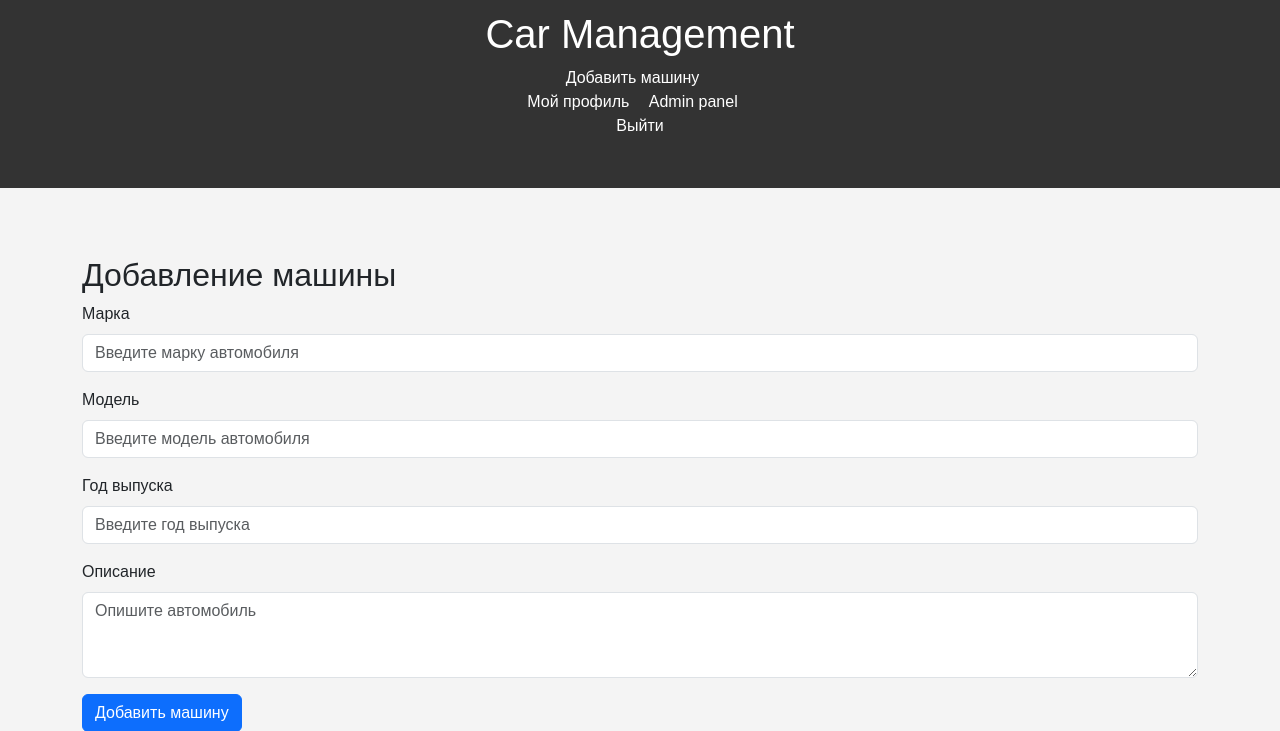
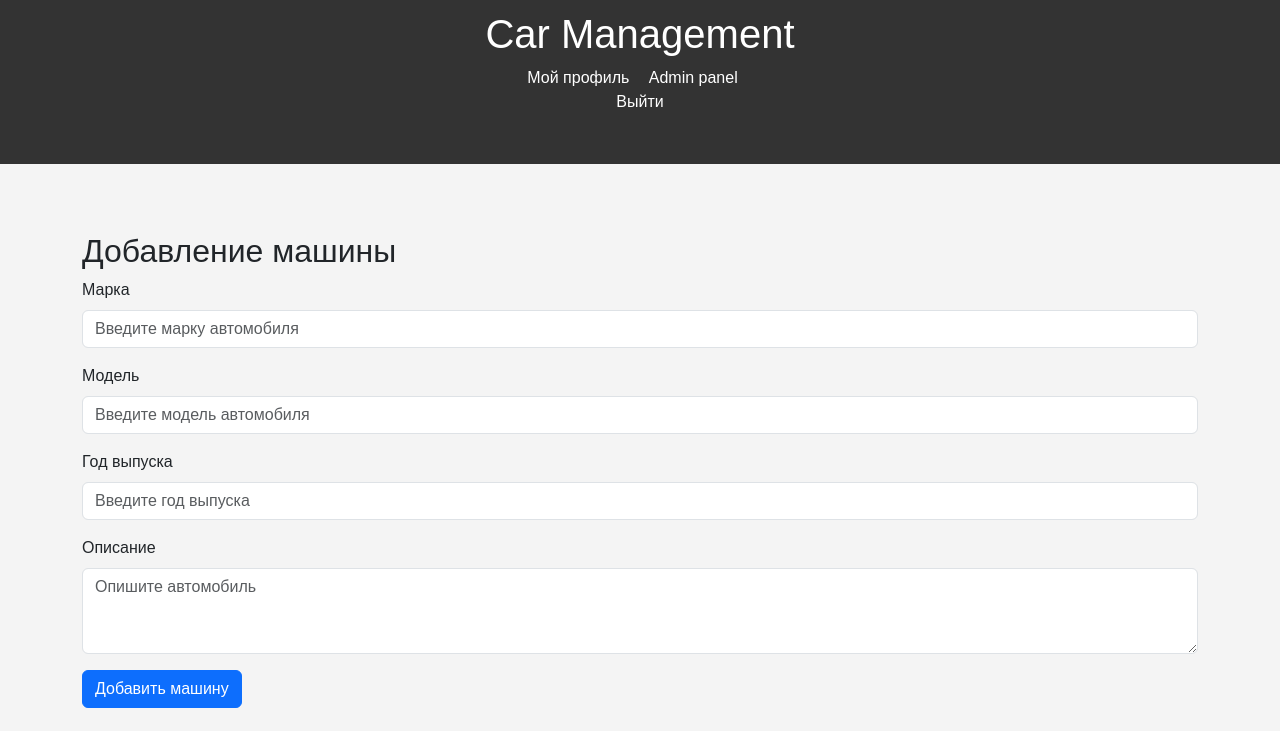
Before and after one commit to 1eo1eo1eo/AvtoInfo, a Django app: page /add/ in a window 1280 px wide. Shown: the top 731 px of the page. Run offline with Django 5.2, Linux system fonts and the light colour scheme; the visitor is signed in with stand-in values (Sample User, id 1); some libraries are stand-ins or nearby versions.

Commit message:
delete "Добавить машину" from base html

```diff
--- a/AvtoInfo/templates/cars/base.html
+++ b/AvtoInfo/templates/cars/base.html
@@ -21,7 +21,6 @@
                     <a class="nav-link  text-white" href="{% url "users:login" %}">Войти</a>
                 </li>
                 {% else %}
-                <li><a href="#">Добавить машину</a></li>
                 <li>
                     <ul>
                         <li><a class="text-white" href="{% url "users:profile" %}">Мой профиль</a>
```
